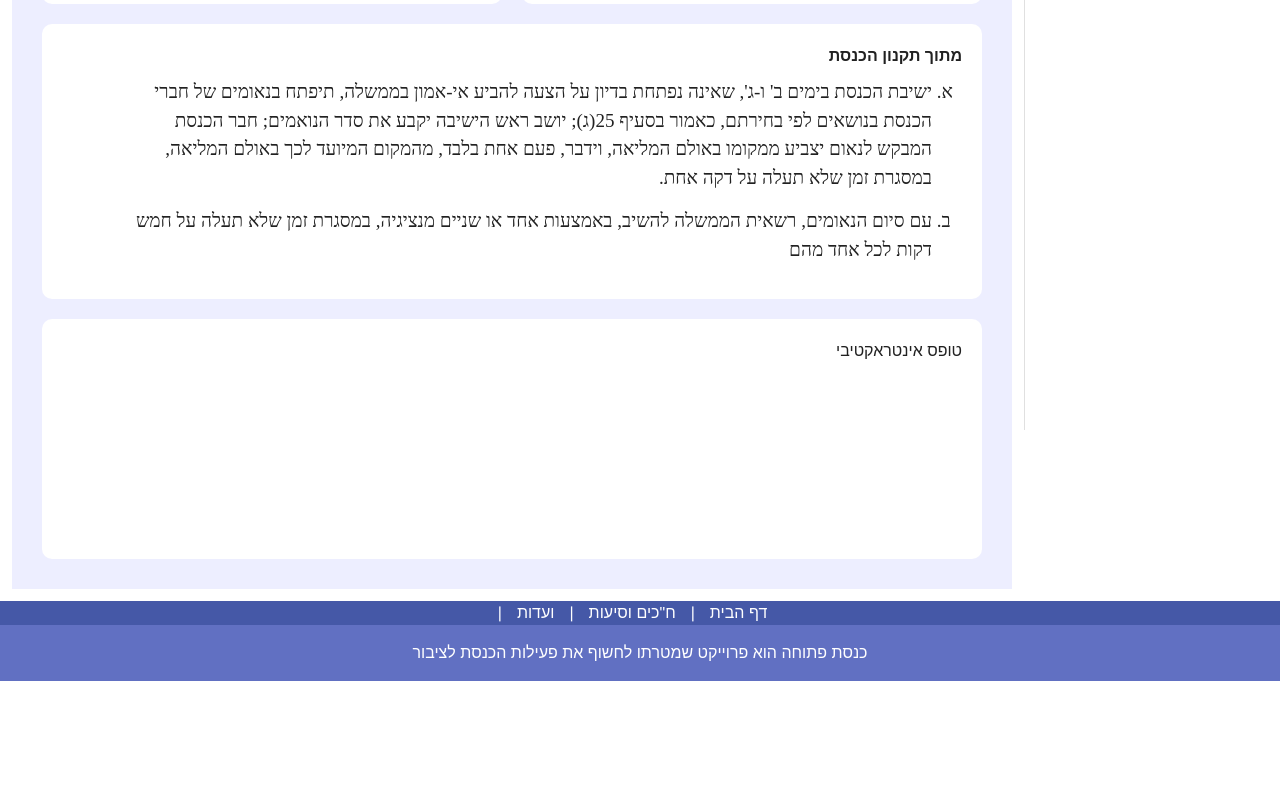
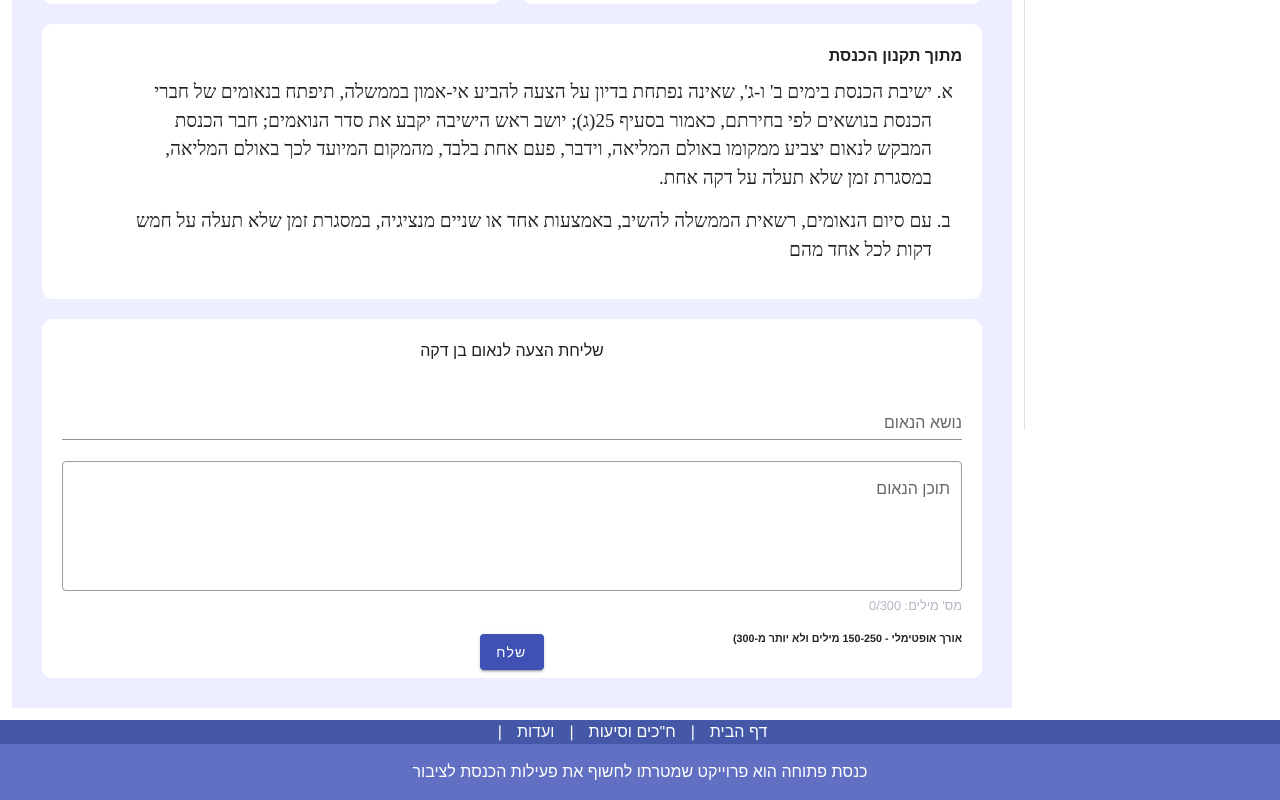
Before and after one commit to hasadna/ok2-frontend, a Vue app: page /#/oneminutespeech in a window 1280 px wide. Shown: the part 370-1170 px from the top of the page. Before the commit the page ends 1051 px from the top, so only its background shows below. Built offline with nearby package versions, Linux system fonts and the light colour scheme.

Commit message:
add form to one minute speech

```diff
--- a/src/app/locale/language.ts
+++ b/src/app/locale/language.ts
@@ -96,5 +96,11 @@ export const language = {
       he: 'נאומים בני דקה',
       en: 'One Minute Speech'
     }
+  },
+  form:{
+    send:{
+      he: 'שלח',
+      en: 'Send'
+    }
   }
 };
--- a/src/components/views/parliamentTool/oneMinuteSpeech/OneMinuteSpeech.vue
+++ b/src/components/views/parliamentTool/oneMinuteSpeech/OneMinuteSpeech.vue
@@ -1,20 +1,22 @@
 <template>
   <div>
     <ParliamentTool v-bind:toolId="toolId">
-      <div>טופס אינטראקטיבי</div>
+      <OneMinuteSpeechForm />
     </ParliamentTool>
   </div>
 </template>
 
 <script lang="ts">
 import ParliamentTool from '../parliamentTool/ParliamentTool.vue';
+import OneMinuteSpeechForm from '../oneMinuteSpeechForm/OneMinuteSpeechForm.vue';
 import { ToolId } from '../../../../store/modules/tool';
 
 export default {
   name: 'OneMinuteSpeech',
 
   components: {
-    ParliamentTool
+    ParliamentTool,
+    OneMinuteSpeechForm
   },
 
   data: () => ({
--- /dev/null
+++ b/src/components/views/parliamentTool/oneMinuteSpeechForm/OneMinuteSpeechForm.vue
@@ -0,0 +1,93 @@
+<template>
+  <section class="form__warpper">
+    <v-form @submit.prevent="send()">
+      <legend class="text-center">שליחת הצעה לנאום בן דקה</legend>
+      <v-text-field
+        v-model="title"
+        name="title"
+        label="נושא הנאום"
+        placeholder="לדוג' תקציב המדינה, פיתוח הפריפריה"
+        type="text"
+      ></v-text-field>
+      <v-textarea
+        v-model="text"
+        @input="countChars"
+        outlined
+        :color="status.color"
+        name="text"
+        auto-grow
+        label="תוכן הנאום"
+      ></v-textarea>
+
+      <small :style="{color:`var(${status.var})`}">
+        מס' מילים:
+        {{wordLength}}/300
+      </small>
+      <h6>אורך אופטימלי - 150-250 מילים ולא יותר מ-300)</h6>
+      <v-spacer></v-spacer>
+
+      <v-row justify="center">
+        <v-btn color="indigo" dark type="submit">{{ $language.form.send }}</v-btn>
+      </v-row>
+    </v-form>
+  </section>
+</template>
+
+<script>
+export default {
+  data: () => ({
+    title: ``,
+    text: ``,
+    wordLength: 0,
+    status: {
+      color: 'gray',
+      var: '--v-secondary-darken2'
+    },
+    statuses: [
+      { color: 'gray', var: '--v-secondary-darken2' },
+      { color: 'primary', var: '--v-error-lighten4' },
+      { color: 'success', var: '--v-success-lighten2' },
+      { color: 'warning', var: '--v-warning-darken3' },
+      { color: 'error', var: '--v-error-base' }
+    ]
+  }),
+  methods: {
+    countChars() {
+      const words = this.text.split(/[\n\r\s]+/g);
+      words.filter(word => word.length > 0);
+      this.wordLength = words.length;
+      switch (true) {
+        case words.length >= 0 && words.length < 50:
+          this.status = this.statuses[0];
+          break;
+        case words.length >= 51 && words.length < 149:
+          this.status = this.statuses[1];
+          break;
+        case words.length >= 150 && words.length < 250:
+          this.status = this.statuses[2];
+          break;
+        case words.length >= 251 && words.length < 300:
+          this.status = this.statuses[3];
+          break;
+        case words.length >= 300:
+          this.status = this.statuses[4];
+          break;
+      }
+    },
+    send() {
+      console.log('send');
+    }
+  }
+};
+</script>
+
+<style>
+legend {
+  display: block;
+  margin-bottom: 2rem;
+}
+small {
+  margin: -25px 0 15px;
+  display: block;
+}
+</style>
```
